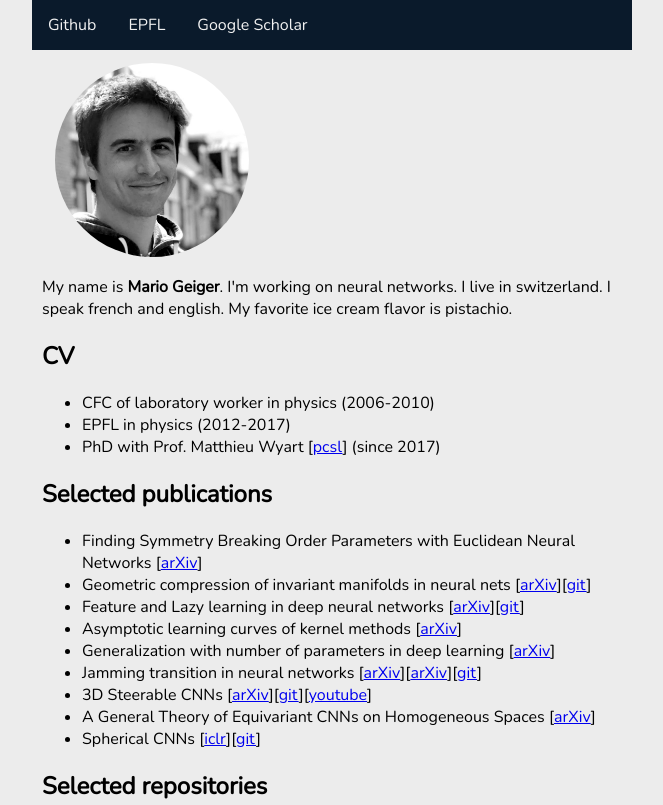
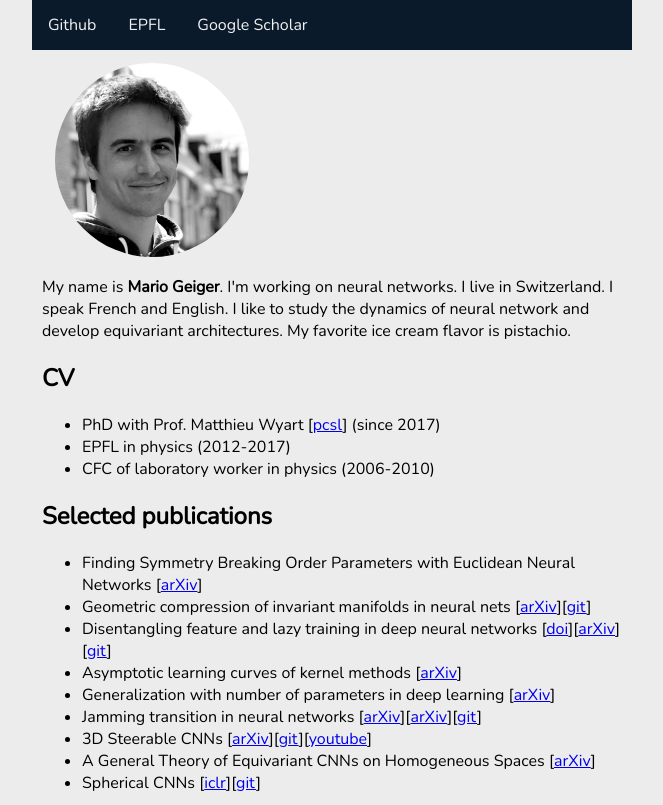
Before and after one commit to mariogeiger/mariogeiger.github.io, a plain HTML site: page index.html in a window 1280 px wide. Shown: the top 805 px of the page, without its empty margins (308-971 px from the left). Drawn offline with nearby package versions, Linux system fonts and the light colour scheme.

Commit message:
Update index.html

```diff
--- a/index.html
+++ b/index.html
@@ -20,13 +20,13 @@
 
     <div class="content">
         <img src="me.jpg" />
-        <p>My name is <strong>Mario Geiger</strong>. I'm working on neural networks. I live in switzerland. I speak french and english. My favorite ice cream flavor is pistachio.</p>
+        <p>My name is <strong>Mario Geiger</strong>. I'm working on neural networks. I live in Switzerland. I speak French and English. I like to study the dynamics of neural network and develop equivariant architectures. My favorite ice cream flavor is pistachio.</p>
         <h2>CV</h2>
         <p>
             <ul>
+                <li>PhD with Prof. Matthieu Wyart [<a href="https://pcsl.epfl.ch">pcsl</a>] (since 2017)</li>
+                <li>EPFL in physics (2012-2017)</li>
                 <li>CFC of laboratory worker in physics (2006-2010)</li>
-                <li>EPFL in physics (2012-2017)</li>
-                <li>PhD with Prof. Matthieu Wyart [<a href="https://pcsl.epfl.ch">pcsl</a>] (since 2017)</li>
             </ul>
         </p>
 
@@ -35,7 +35,7 @@
             <ul>
                 <li>Finding Symmetry Breaking Order Parameters with Euclidean Neural Networks [<a href="https://arxiv.org/abs/2007.02005">arXiv</a>]</li>
                 <li>Geometric compression of invariant manifolds in neural nets [<a href="https://arxiv.org/abs/2007.11471">arXiv</a>][<a href="https://github.com/mariogeiger/feature_lazy/tree/compressing_invariant_manifolds">git</a>]</li>
-                <li>Feature and Lazy learning in deep neural networks [<a href="https://arxiv.org/abs/1906.08034">arXiv</a>][<a href="https://github.com/mariogeiger/feature_lazy/tree/article">git</a>]</li>
+                <li>Disentangling feature and lazy training in deep neural networks [<a href="https://iopscience.iop.org/article/10.1088/1742-5468/abc4de">doi</a>][<a href="https://arxiv.org/abs/1906.08034">arXiv</a>][<a href="https://github.com/mariogeiger/feature_lazy/tree/article">git</a>]</li>
                 <li>Asymptotic learning curves of kernel methods [<a href="https://arxiv.org/abs/1905.10843">arXiv</a>]</li>
                 <li>Generalization with number of parameters in deep learning [<a href="https://arxiv.org/abs/1901.01608">arXiv</a>]</li>
                 <li>Jamming transition in neural networks [<a href="https://arxiv.org/abs/1809.09349">arXiv</a>][<a href="https://arxiv.org/abs/1810.09665">arXiv</a>][<a href="https://github.com/mariogeiger/nn_jamming">git</a>]</li>
```
